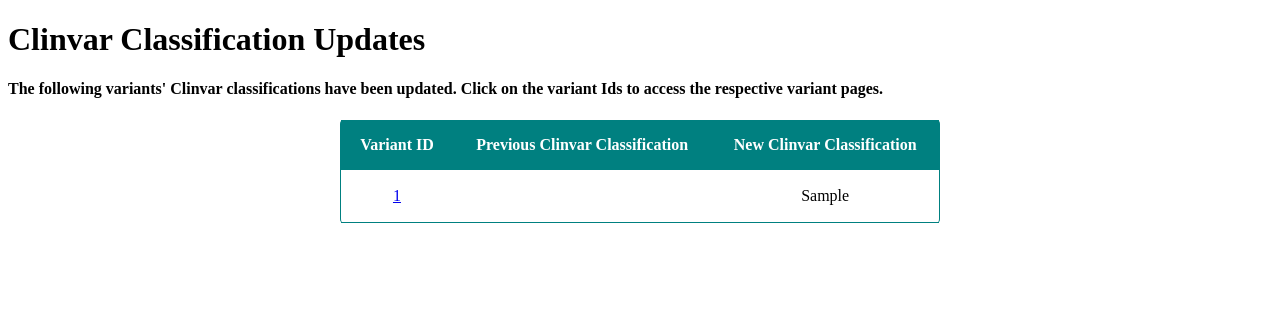
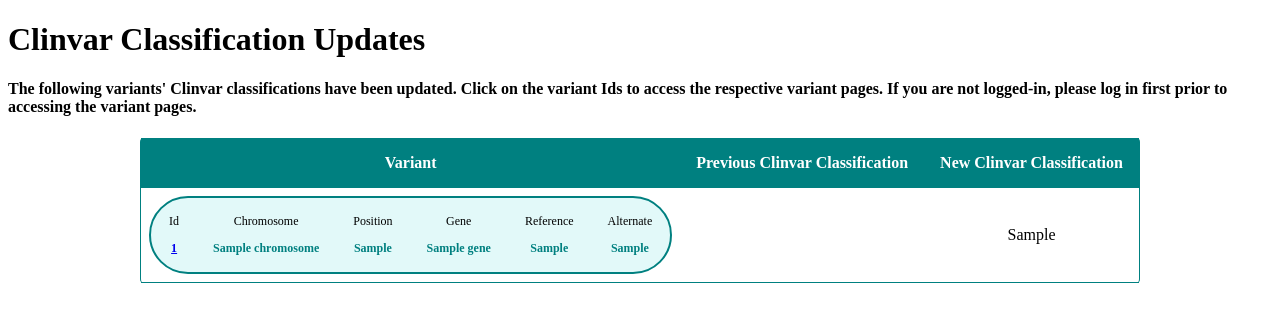
Before and after one commit to estherspiteri/VUSVista, a Flask app: template flask_servers/server/templates/clinvar_update_email_template.html in a window 1280 px wide. Shown: the top 322 px of the page. Run offline with Flask 3, Linux system fonts and the light colour scheme; the template is opened without the code that fills it: most values are stand-ins (such as "Sample title", 1, 10 or a date in 2020); parts of the project's set-up code (start-up, migrations or seed data) failed here and were passed over.

Commit message:
Clinvar email update

```diff
--- a/client/src/App.tsx
+++ b/client/src/App.tsx
@@ -22,7 +22,6 @@
 import HomePage from "./components/home-page/home-page";
 
 type AppProps = {};
-//TODO: add session cookie Id
 const App: React.FunctionComponent<AppProps> = () => {
   const [isUserLoggedIn, setIsUserLoggedIn] = useState(false);
   const navigate = useNavigate();
--- a/flask_servers/server/helpers/data_helper.py
+++ b/flask_servers/server/helpers/data_helper.py
@@ -62,7 +62,7 @@
     return new_vus_df
 
 
-def get_variant_summary(variant: Variants, include_rsid = False) -> Dict:
+def get_variant_summary(variant: Variants, include_rsid=False) -> Dict:
     variant_summary = {'id': variant.id, 'chromosome': variant.chromosome, 'chromosomePosition': variant.chromosome_position,
                        'gene': variant.gene_name, 'altAllele': variant.alt, 'refAllele': variant.ref}
 
--- a/flask_servers/server/services/vus_preprocess_service.py
+++ b/flask_servers/server/services/vus_preprocess_service.py
@@ -276,7 +276,6 @@
             vus_df.at[index, 'Variant Id'] = variant.id
             vus_df.at[index, 'Exists in DB'] = True
             vus_df.at[index, 'Classification'] = variant.classification.value
-            vus_df.at[index, 'Consequence'] = variant.consequences
 
             existing_variant_ids.append(variant.id)
 
--- a/flask_servers/server/templates/clinvar_update_email_template.html
+++ b/flask_servers/server/templates/clinvar_update_email_template.html
@@ -3,17 +3,17 @@
 <head>
   <meta charset="UTF-8">
   <title>Clinvar update email</title>
-</head>
+ </head>
 <body>
   <h1>Clinvar Classification Updates</h1>
-  <h4>The following variants' Clinvar classifications have been updated. Click on the variant Ids to access the respective variant pages.</h4>
+  <h4>The following variants' Clinvar classifications have been updated. Click on the variant Ids to access the respective variant pages. If you are not logged-in, please log in first prior to accessing the variant pages.</h4>
   <table style="width:100%; border-spacing: 0; padding: 0; border: 0">
     <tr>
       <td>
-        <table style="width: 600px; border-spacing: 0; padding: 0; text-align:center; margin: 0 auto; border-left: 1px solid #008080; border-right: 1px solid #008080; border-radius: 4px">
+        <table style="border-spacing: 0; padding: 0; text-align:center; border-left: 1px solid #008080; border-right: 1px solid #008080; border-radius: 4px; margin: 0 auto">
           <tr style="background-color: #008080; color: #ffffff">
             <th style="padding: 16px">
-              Variant ID
+              Variant
             </th>
             <th style="padding: 16px">
               Previous Clinvar Classification
@@ -24,8 +24,41 @@
           </tr>
           {% for update in updates %}
           <tr>
-            <td style="border-bottom: 1px solid #008080">
-              <a href="http://localhost:3000/vus/{{update.variant_id}}">{{update.variant_id}}</a>
+            <td style="border-bottom: 1px solid #008080; padding: 8px;">
+              <table style="align-self: center;
+                            text-align: center;
+                            width: 100%;
+                            border: 2px solid #008080;
+                            border-radius: 40px;
+                            background-color: #e2f9f9; font-size: 12px;
+                            ">
+                <tr>
+                  <td style="padding: 2px 16px;">
+                    <p>Id</p>
+                    <p style="color: #008080; font-weight: bold"><a href="{{domain}}/vus/{{update.variant_id}}">{{update.variant_id}}</a></p>
+                  </td>
+                  <td style="padding: 2px 16px;">
+                    <p>Chromosome</p>
+                    <p style="color: #008080; font-weight: bold">{{update.chromosome}}</p>
+                  </td>
+                  <td style="padding: 2px 16px;">
+                    <p>Position</p>
+                    <p style="color: #008080; font-weight: bold">{{update.chromosome_position}}</p>
+                  </td>
+                  <td style="padding: 2px 16px;">
+                    <p>Gene</p>
+                    <p style="color: #008080; font-weight: bold">{{update.gene}}</p>
+                  </td>
+                  <td style="padding: 2px 16px;">
+                    <p>Reference</p>
+                    <p style="color: #008080; font-weight: bold">{{update.ref_allele}}</p>
+                  </td>
+                  <td style="padding: 2px 16px;">
+                    <p>Alternate</p>
+                    <p style="color: #008080; font-weight: bold">{{update.alt_allele}}</p>
+                  </td>
+                </tr>
+              </table>
             </td>
             <td style="border-bottom: 1px solid #008080">
               <p>{{update.prev_classification}}</p>
```
Also changed, not shown: flask_servers/server/services/clinvar_service.py (+65 -26 lines), 2 other files.
